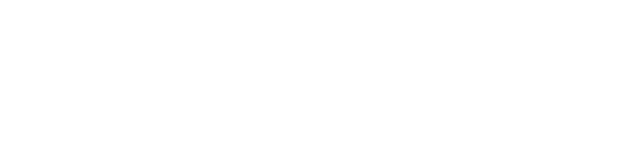
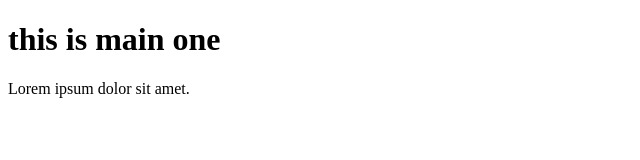
Before and after one commit to P25riyanshu18/insta_clone, a plain HTML site: page index.html in a window 1280 px wide. Shown: the whole page, without its empty margins (0-640 px from the left). Drawn offline with Linux system fonts and the light colour scheme.

Commit message:
add body in main

```diff
--- a/index.html
+++ b/index.html
@@ -5,7 +5,8 @@
     <meta name="viewport" content="width=device-width, initial-scale=1.0">
     <title>Document</title>
 </head>
-<body>
-
+<body class="container">
+    <h1>this is main one</h1>
+    <p>Lorem ipsum dolor sit amet.</p>
 </body>
 </html>
```
